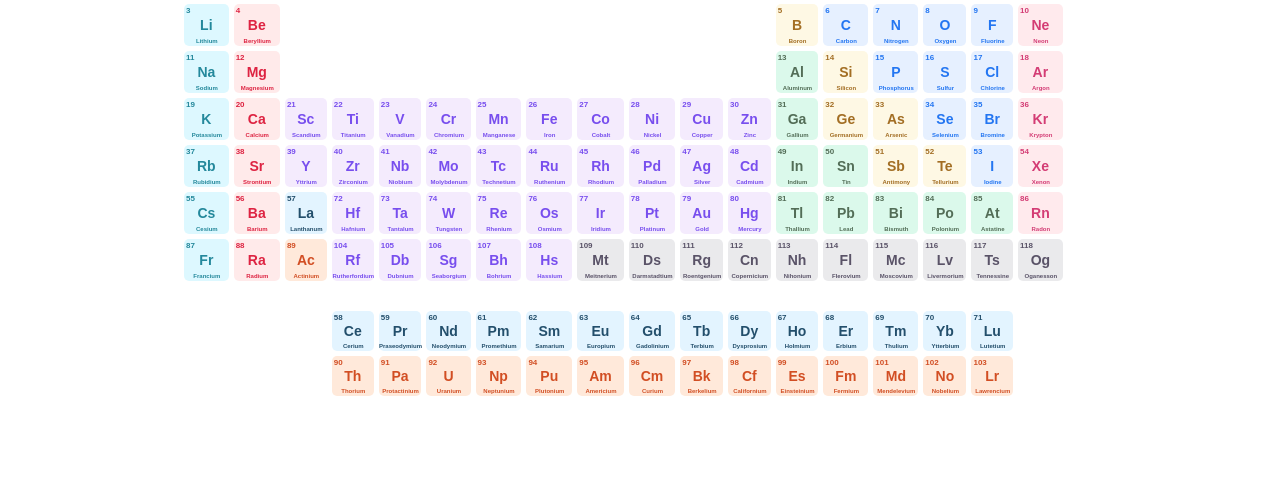
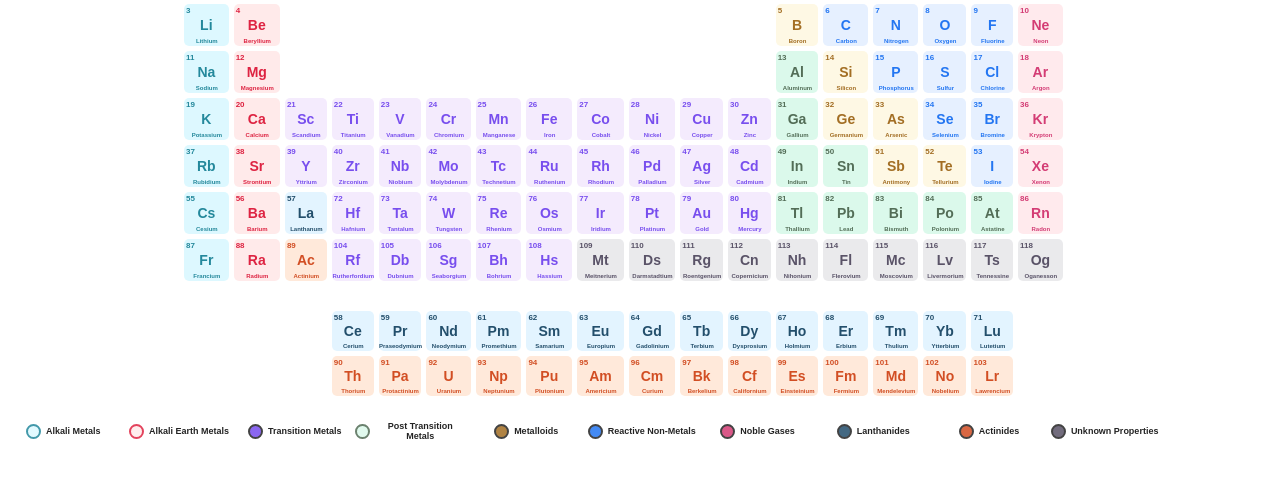
Before and after one commit to manishnittala007/periodictable, a plain HTML site: page index.html in a window 1280 px wide. Shown: the part 95-572 px from the top of the page. Drawn offline with Linux system fonts and the light colour scheme.

Commit message:
Update index.html

```diff
--- a/index.html
+++ b/index.html
@@ -611,5 +611,38 @@
                 <span class="element-name">Lawrencium</span>Lr
             </div>
     </div>
+
+    <div class="labels" >
+        <div class="label alkali-metals">
+            <span class="bullet BAM"></span> Alkali Metals
+        </div>
+        <div class="label alkali-earth-metals">
+            <span class="bullet BAEM"></span> Alkali Earth Metals
+        </div>
+        <div class="label Transition-metals">
+            <span class="bullet BTM"></span> Transition Metals
+        </div>
+        <div class="label Post-Transition-metals">
+            <span class="bullet BPTM"></span> Post Transition Metals
+        </div>
+        <div class="label Metalloids">
+            <span class="bullet BM"></span> Metalloids
+        </div>
+        <div class="label Reactive-non-metals">
+            <span class="bullet BRNM"></span> Reactive Non-Metals
+        </div>
+        <div class="label Noble-Gases">
+            <span class="bullet BNG"></span>  Noble Gases
+        </div>
+        <div class="label Lanthanides">
+            <span class="bullet BL"></span>  Lanthanides
+        </div>
+        <div class="label Actinides">
+            <span class="bullet BA"></span>  Actinides
+        </div>
+        <div class="label Unknown-Properties">
+            <span class="bullet BUP"></span>  Unknown Properties
+        </div>
+    </div>
 </body>
 </html>
```
